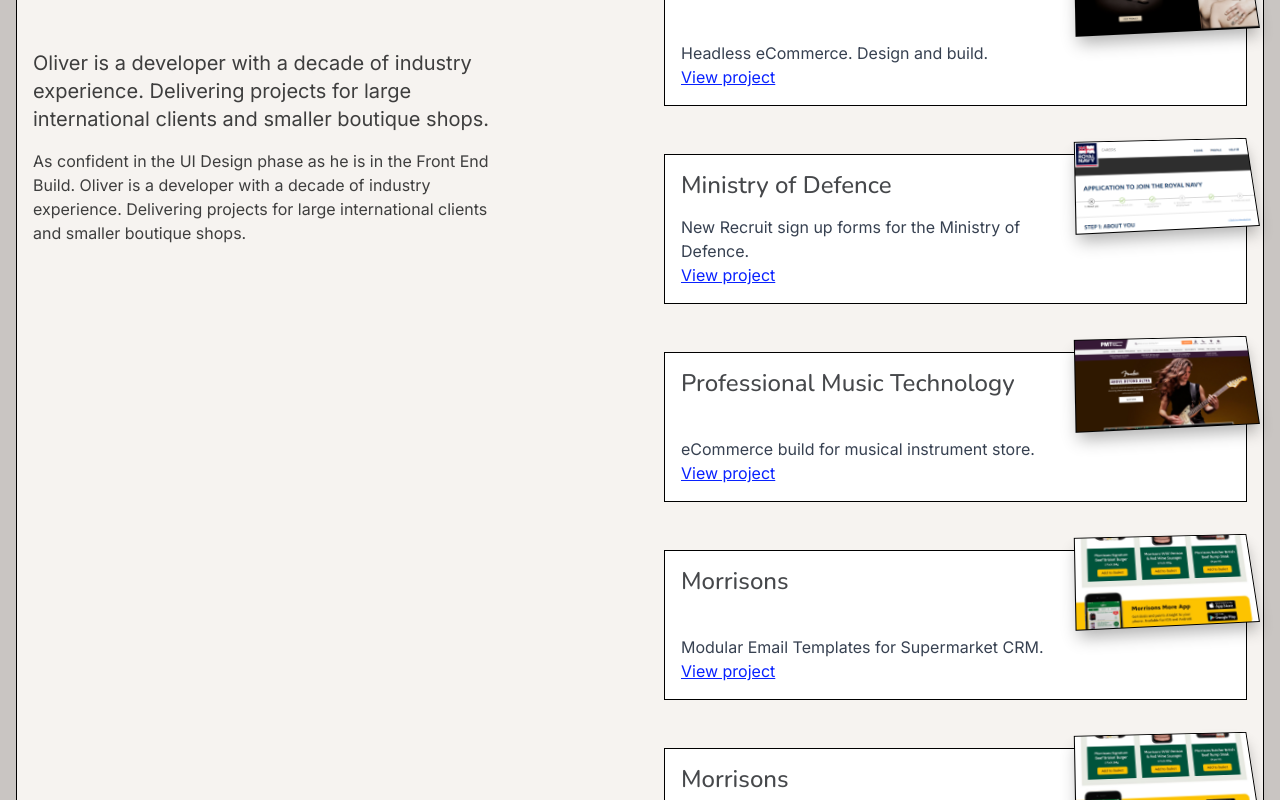
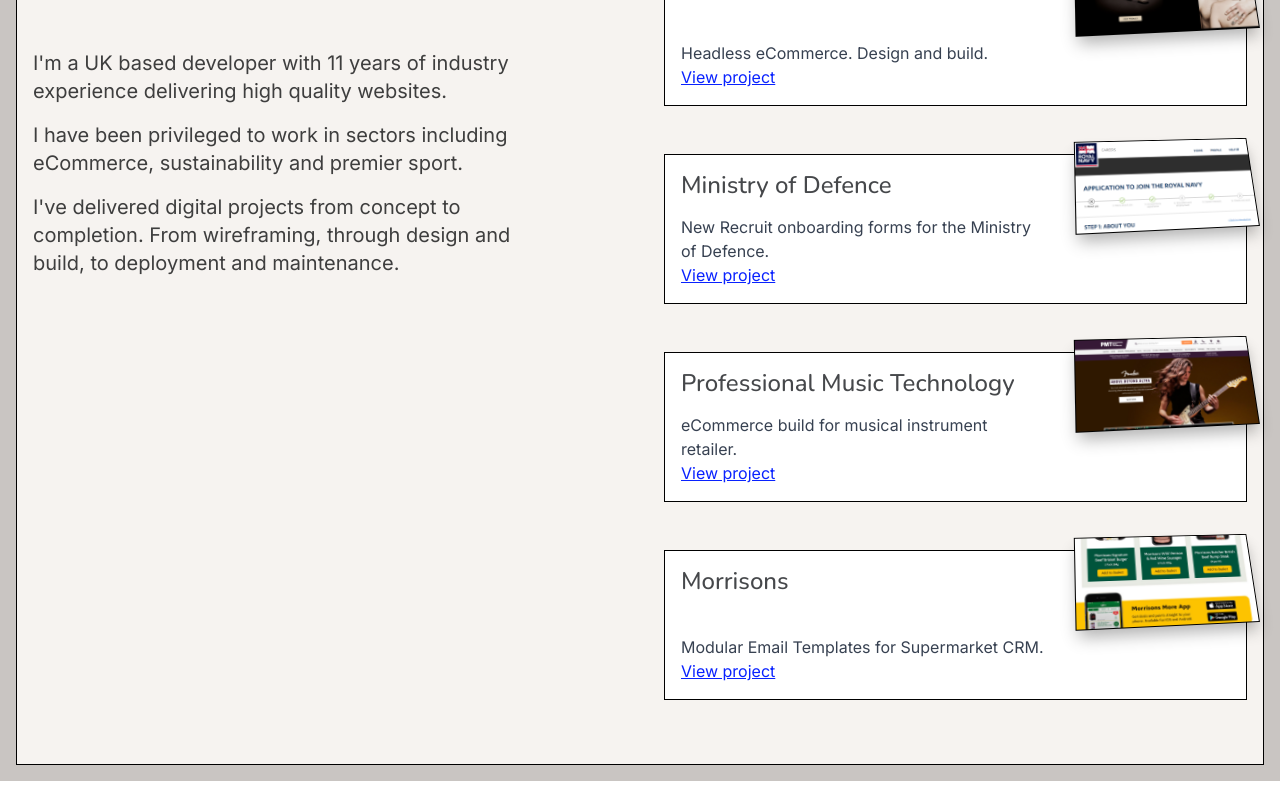
Before and after one commit to oliver-mansfield/portfolio, a Next.js app: page / in a window 1280 px wide. Shown: the part 300-1100 px from the top of the page. Built offline with nearby package versions, Linux system fonts and the light colour scheme.

Commit message:
intro update

```diff
--- a/src/app/page.jsx
+++ b/src/app/page.jsx
@@ -16,15 +16,17 @@
 
             <div className="col-span-12 pt-16 md:col-start-3 md:col-end-11 md:pt-20">
               <p className="pb-4 text-xl text-grayDarker">
-                Oliver is a developer with a decade of industry experience.
-                Delivering projects for large international clients and smaller
-                boutique shops.
+                I'm a UK based developer with 11 years of industry experience
+                delivering high quality websites.
               </p>
-              <p className="text-grayDarker">
-                As confident in the UI Design phase as he is in the Front End
-                Build. Oliver is a developer with a decade of industry
-                experience. Delivering projects for large international clients
-                and smaller boutique shops.
+              <p className="pb-4 text-xl text-grayDarker">
+                I have been privileged to work in sectors including eCommerce,
+                sustainability and premier sport.
+              </p>
+              <p className="pb-4 text-xl text-grayDarker">
+                I've delivered digital projects from concept to completion. From
+                wireframing, through design and build, to deployment and
+                maintenance.
               </p>
             </div>
           </div>
@@ -42,13 +44,13 @@
           <ProjectCard
             link="/ministry-of-defence"
             title="Ministry of Defence"
-            text="New Recruit sign up forms for the Ministry of Defence."
+            text="New Recruit onboarding forms for the Ministry of Defence."
             img="/images/mod-thumb.png"
           />
           <ProjectCard
             link="/professional-music-technology"
             title="Professional Music Technology"
-            text="eCommerce build for musical instrument store."
+            text="eCommerce build for musical instrument retailer."
             img="/images/pmt-thumb.png"
           />
           <ProjectCard
@@ -57,32 +59,7 @@
             text="Modular Email Templates for Supermarket CRM."
             img="/images/morrisons-thumb.png"
           />
-          <ProjectCard
-            link="/morrisons"
-            title="Morrisons"
-            text="Modular Email Templates for Supermarket CRM."
-            img="/images/morrisons-thumb.png"
-          />
-          <ProjectCard
-            link="/morrisons"
-            title="Morrisons"
-            text="Modular Email Templates for Supermarket CRM."
-            img="/images/morrisons-thumb.png"
-          />
         </section>
-
-        {/* <section className="m-auto max-w-[1200px] py-16">
-          <div className="pb-8">
-            <h4>Experience</h4>
-            <span className="font-serif text-lg text-grayLight">
-              2016 - 2024
-            </span>
-          </div>
-
-          <div>
-            <ExperienceList />
-          </div>
-        </section> */}
       </div>
     </main>
   );
--- a/src/components/HeaderBar.jsx
+++ b/src/components/HeaderBar.jsx
@@ -15,9 +15,9 @@
             {/* <span className="dot"></span>
           <p className="pr-8 italic font-nunito">Available as of July 2024</p> */}
 
-            <div className="flex h-full items-center border-l-[1px] border-black bg-orange-300 px-4 md:px-8">
+            {/* <div className="flex h-full items-center border-l-[1px] border-black bg-orange-300 px-4 md:px-8">
               <p className="font-nunito font-bold tracking-widest">CONTACT</p>
-            </div>
+            </div> */}
           </div>
         </div>
       </div>
```
